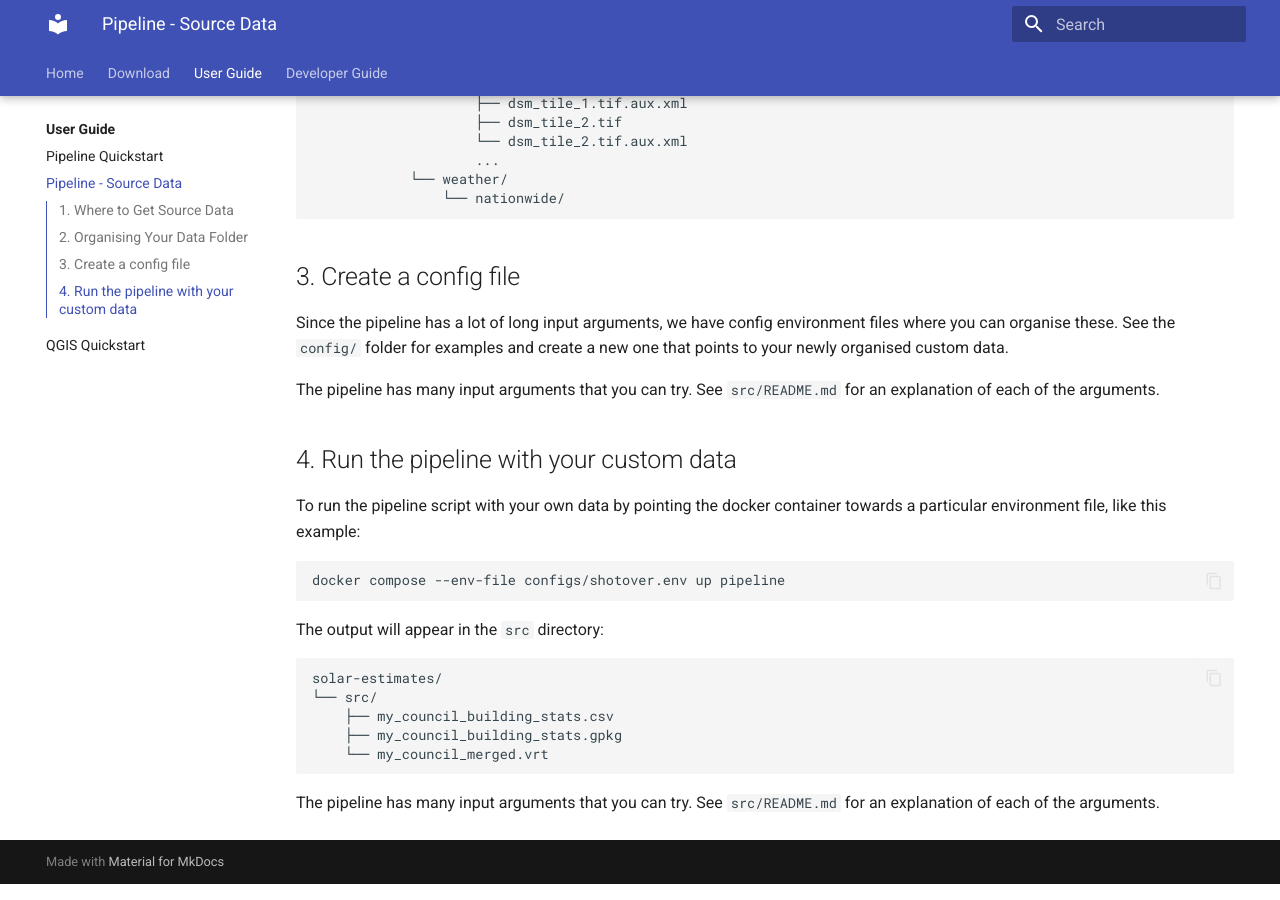
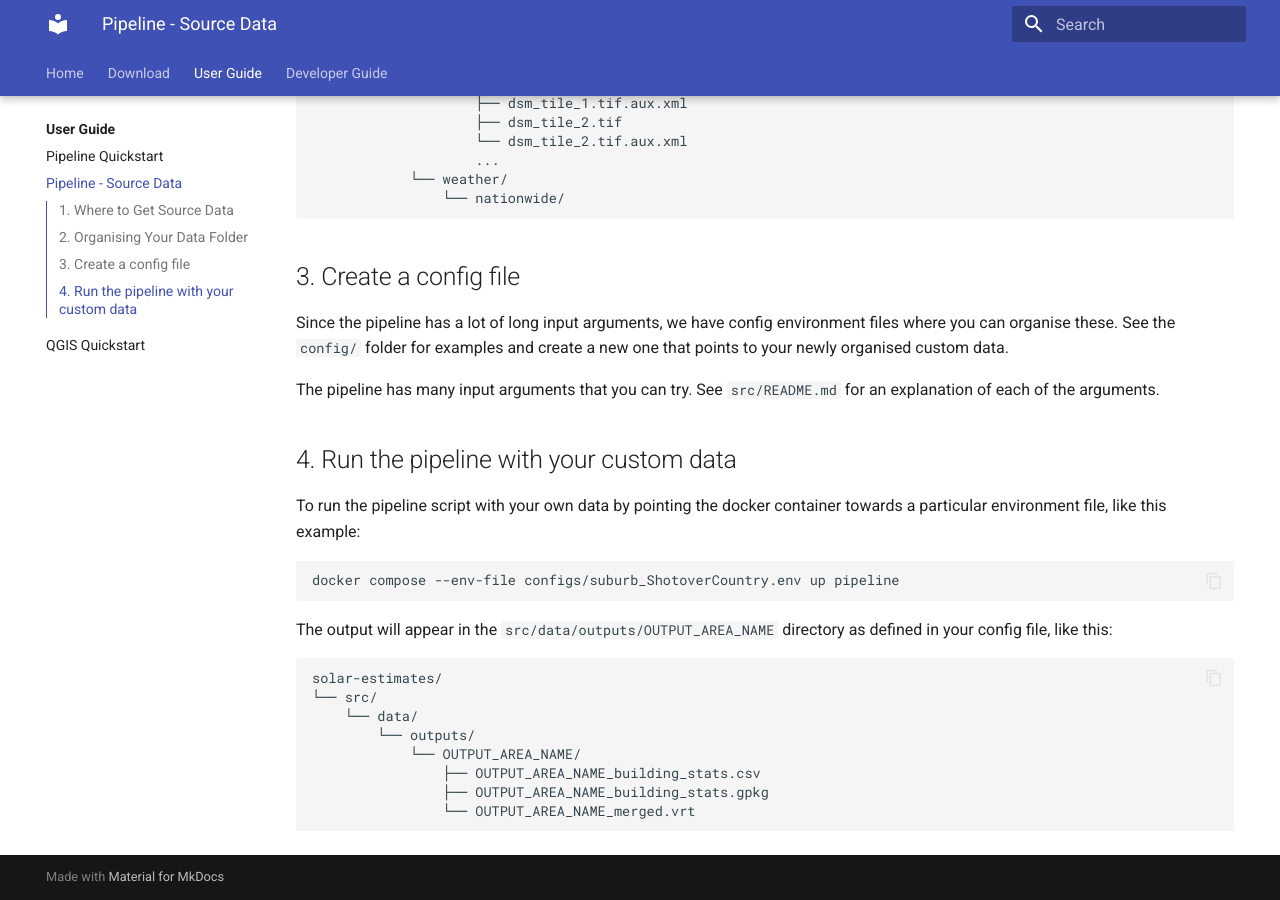
Before and after one commit to rewiring-nz/solar-estimates, an MkDocs documentation site: the page built from docs/user/how-to-use-your-own-data.md, in a window 1280 px wide and 900 px high, scrolled down 1912 px. Built offline with MkDocs 1.6.1 and Material for MkDocs 9.7.7, drawn with Linux system fonts in a browser that asks for light colours.

Commit message:
refactor: outputs go into outputs dir (#108)
* refactor: outputs go into outputs dir

* refactor: make sure merged raster .vrt file also goes to correct place

````diff
--- a/docs/user/how-to-use-your-own-data.md
+++ b/docs/user/how-to-use-your-own-data.md
@@ -81,17 +81,18 @@ The pipeline has many input arguments that you can try. See `src/README.md` for
 To run the pipeline script with your own data by pointing the docker container towards a particular environment file, like this example:
 
 ```bash
-docker compose --env-file configs/shotover.env up pipeline
+docker compose --env-file configs/suburb_ShotoverCountry.env up pipeline
 ```
 
-The output will appear in the `src` directory:
+The output will appear in the `src/data/outputs/OUTPUT_AREA_NAME` directory as defined in your config file, like this:
 
 ```text
 solar-estimates/
 └── src/
-    ├── my_council_building_stats.csv
-    ├── my_council_building_stats.gpkg
-    └── my_council_merged.vrt
+    └── data/
+        └── outputs/
+            └── OUTPUT_AREA_NAME/
+                ├── OUTPUT_AREA_NAME_building_stats.csv
+                ├── OUTPUT_AREA_NAME_building_stats.gpkg
+                └── OUTPUT_AREA_NAME_merged.vrt
 ```
-
-The pipeline has many input arguments that you can try. See `src/README.md` for an explanation of each of the arguments.
````
Also changed, not shown: docs/user/pipeline-quickstart.md (+4 -4 lines), docs/user/qgis-quickstart.md (+1 -1 lines), 4 other files.
